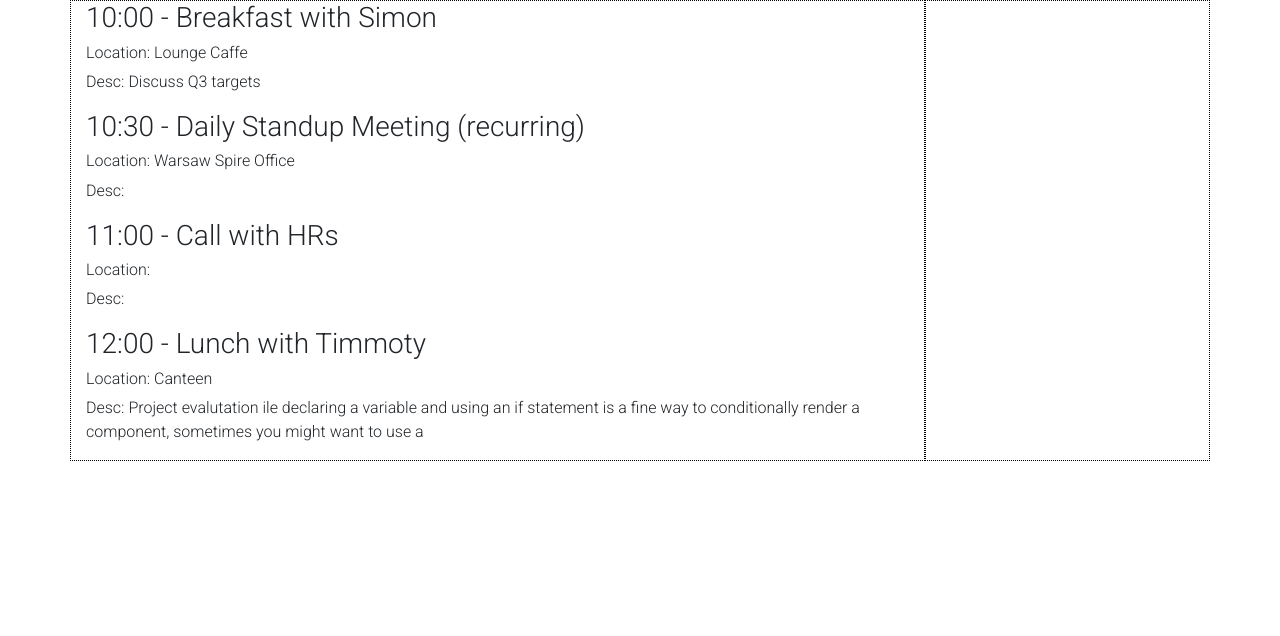
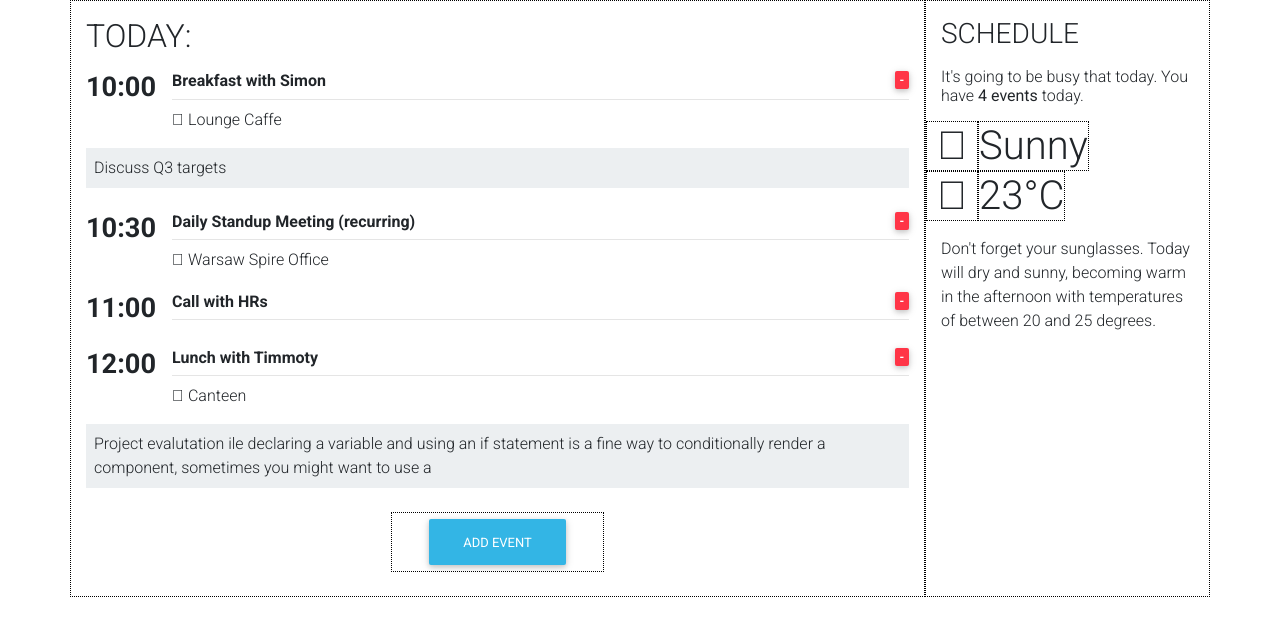
Before and after one commit to ManliestBen/daily-agenda, a React (Create React App) app: page / in a window 1280 px wide. Shown: the top 636 px of the page. Built offline with nearby package versions, Linux system fonts and the light colour scheme.

Commit message:
seed more data, add delete function

```diff
--- a/src/index.js
+++ b/src/index.js
@@ -5,7 +5,7 @@ import '../node_modules/bootstrap-css-only/css/bootstrap.min.css'
 import '../node_modules/@fortawesome/fontawesome-free/css/fontawesome.min.css'
 import '../node_modules/mdbreact/dist/css/mdb.css';
 import './index.css';
-import { MDBContainer, MDBRow, MDBCol } from "mdbreact";
+import {MDBBtn, MDBInput, MDBModal, MDBModalBody, MDBModalHeader, MDBModalFooter, MDBIcon, MDBBadge, MDBContainer, MDBRow, MDBCol} from "mdbreact";
 
 
 import registerServiceWorker from './registerServiceWorker';
@@ -41,13 +41,19 @@ class App extends Component {
         ]
       };
     }
+    handleDelete = eventId => {
+      const events = this.state.events.filter(e => e.id !== eventId);
+      this.setState({ events });
+    };
 
     render() {
       return (
         <React.Fragment>
           <MDBContainer>
             <MDBRow>
-              <MDBCol md="9">
+              <MDBCol md="9" className="mb-r">
+                <h2 className="text-uppercase my-3">Today:</h2>
+                <div id="schedule-items">
                   {this.state.events.map(event => (
                     <Event
                       key={event.id}
@@ -56,10 +62,44 @@ class App extends Component {
                       title={event.title}
                       location={event.location}
                       description={event.description}
+                      onDelete={this.handleDelete}
                     />
                   ))}
+                </div>
+                <MDBRow className="mb-4">
+                  <MDBCol xl="3" md="6" className="mx-auto text-center">
+                    <MDBBtn color="info" rounded>
+                      Add Event
+                    </MDBBtn>
                   </MDBCol>
-              <MDBCol md="3" />
+                </MDBRow>
+              </MDBCol>
+              <MDBCol md="3">
+                <h3 className="text-uppercase my-3">Schedule</h3>
+                <h6 className="my-3">
+                  It's going to be busy that today. You have{" "}
+                  <b>{this.state.events.length} events </b> today.
+                </h6>
+                <h1 className="my-3">
+                  <MDBRow>
+                    <MDBCol xs="3" className="text-center">
+                      <MDBIcon icon="sun" fixed />
+                    </MDBCol>
+                    <MDBCol xs="9">Sunny</MDBCol>
+                  </MDBRow>
+                  <MDBRow>
+                    <MDBCol xs="3" className="text-center">
+                    <MDBIcon icon="thermometer-three-quarters" fixed />
+                    </MDBCol>
+                    <MDBCol xs="9">23°C</MDBCol>
+                  </MDBRow>
+                </h1>
+                <p>
+                  Don't forget your sunglasses. Today will dry and sunny, becoming
+                  warm in the afternoon with temperatures of between 20 and 25
+                  degrees.
+                </p>
+              </MDBCol>
             </MDBRow>
           </MDBContainer>
         </React.Fragment>
@@ -71,15 +111,39 @@ class App extends Component {
     render() {
       return (
         <React.Fragment>
-          <h3>
-            {this.props.time} - {this.props.title}
+          <div className="media mt-1">
+            <h3 className="h3-responsive font-weight-bold mr-3">
+              {this.props.time}
             </h3>
-          <h6>Location: {this.props.location}</h6>
-          <p>Desc: {this.props.description}</p>
+            <div className="media-body mb-3 mb-lg-3">
+              <MDBBadge
+                color="danger"
+                className="ml-2 float-right"
+                onClick={() => this.props.onDelete(this.props.id)}
+              >
+                -
+              </MDBBadge>
+              <h6 className="mt-0 font-weight-bold">{this.props.title} </h6>{" "}
+              <hr className="hr-bold my-2" />
+              {this.props.location && (
+                <React.Fragment>
+                  <p className="font-smaller mb-0">
+                    <MDBIcon icon="location-arrow" /> {this.props.location}
+                  </p>
+                </React.Fragment>
+              )}
+            </div>
+          </div>
+          {this.props.description && (
+            <p className="p-2 mb-4  blue-grey lighten-5 blue-grey lighten-5">
+              {this.props.description}
+            </p>
+          )}
         </React.Fragment>
       );
     }
   }
 
 
+
 ReactDOM.render(<App />, document.getElementById("root"));
```
Lines whose indentation alone changed are shown as unchanged.
